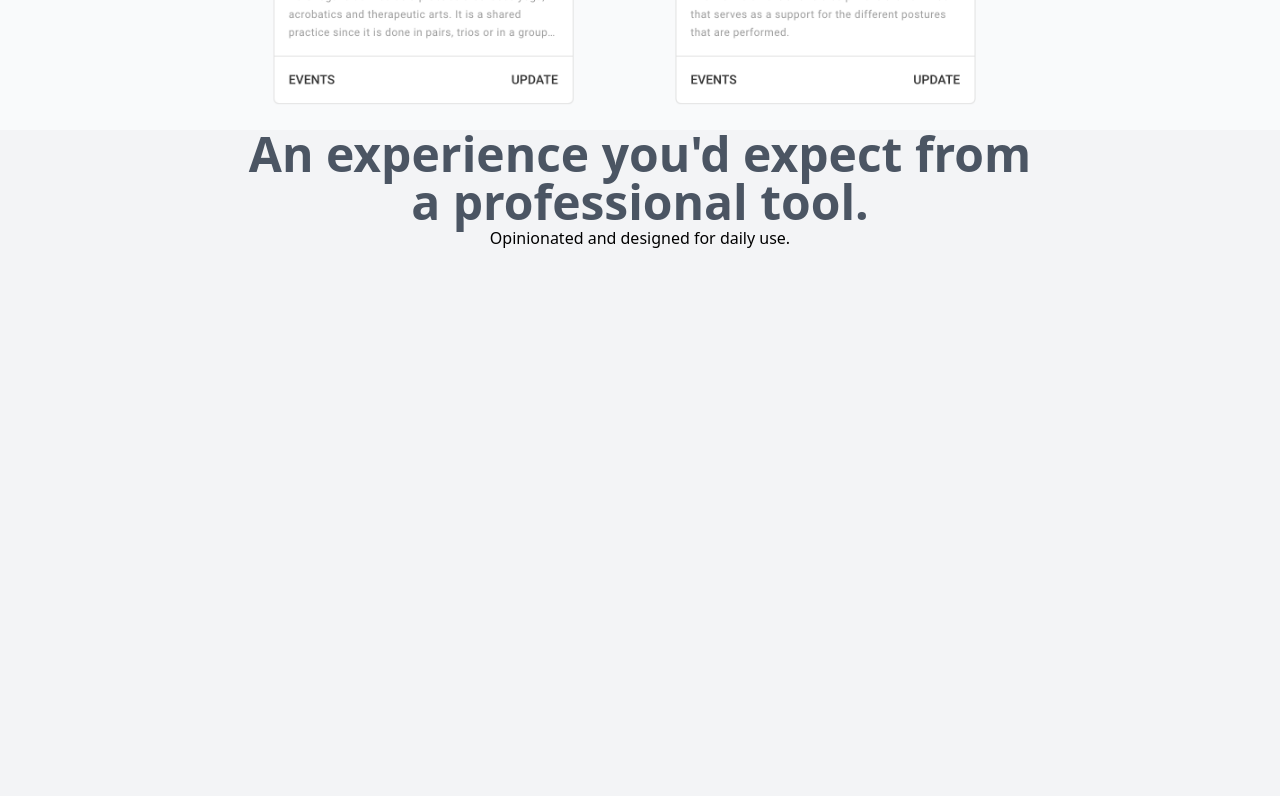
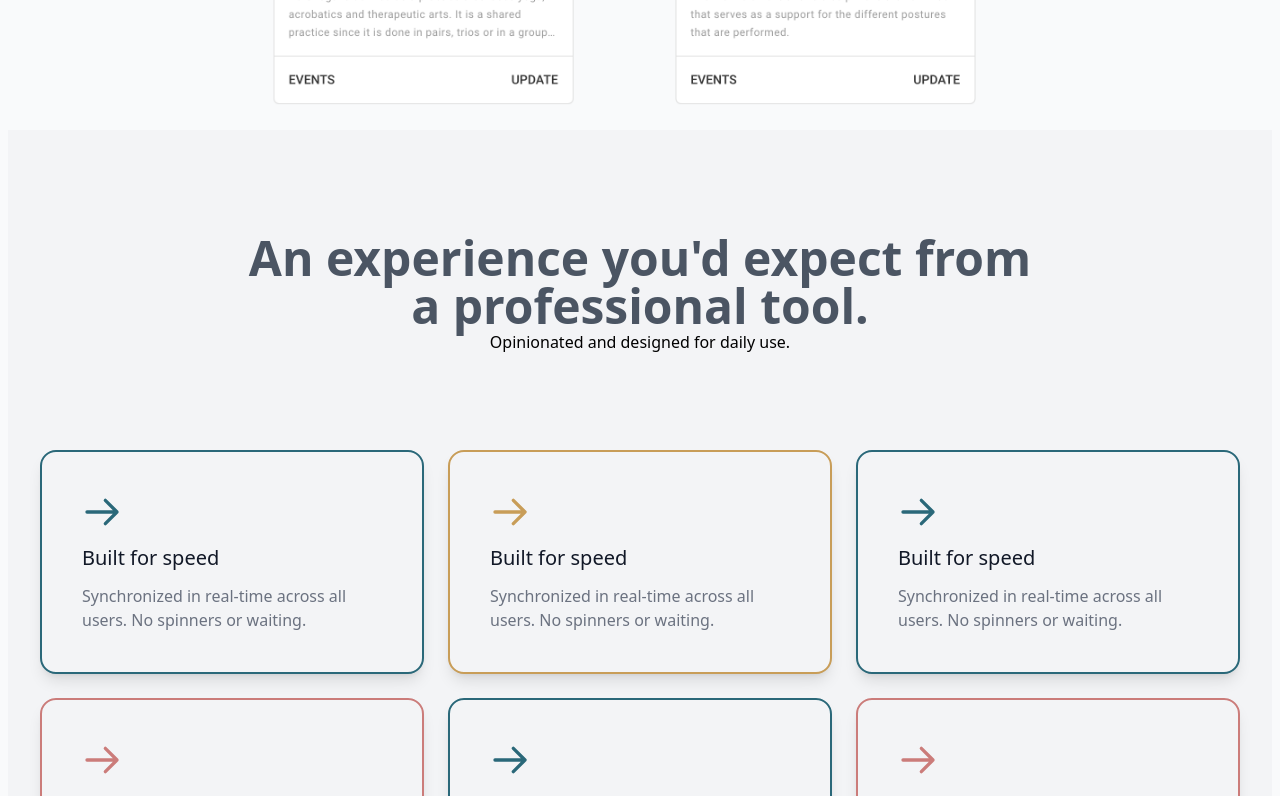
Before and after one commit to obboco/obboco-landing, a Nuxt app: page / in a window 1280 px wide. Shown: the part 1080-1876 px from the top of the page. Built offline with nearby package versions, Linux system fonts and the light colour scheme.

Commit message:
Features next step

```diff
--- a/components/landing/Features.vue
+++ b/components/landing/Features.vue
@@ -1,10 +1,83 @@
 <template>
-  <div class="min-h-screen bg-gray-100 flex justify-center">
-    <div class="flex flex-col text-center" style="width: 800px">
-      <div class="text-gray-600 text-5xl font-bold">
-        An experience you'd expect from a professional tool.
+  <div class="min-h-screen bg-gray-100 flex justify-center mx-2">
+    <div
+      class="flex flex-col justify-center items-center"
+      style="width: 1200px"
+    >
+      <div class="flex flex-col text-center py-24 lg:w-2/3">
+        <div class="text-gray-600 text-4xl lg:text-5xl font-bold">
+          An experience you'd expect from a professional tool.
+        </div>
+        <div>Opinionated and designed for daily use.</div>
       </div>
-      <div>Opinionated and designed for daily use.</div>
+      <div class="grid lg:grid-cols-3 gap-6">
+        <div
+          v-for="feature in featuresBox"
+          :key="feature.title"
+          class="card p-10 bg-gray-100 shadow-lg rounded-2xl w-auto border-2"
+          v-bind:style="{ 'border-color': feature.class }"
+        >
+          <div>
+            <component
+              :is="feature.icon"
+              class="h-10 w-10 mr-2 mb-3"
+              v-bind:style="{ color: feature.class }"
+            />
+          </div>
+          <div class="text-gray-900 text-xl mb-3">{{ feature.title }}</div>
+          <div class="text-gray-500 text-md">{{ feature.description }}</div>
+        </div>
+      </div>
     </div>
   </div>
 </template>
+
+<script setup lang="ts">
+import { ArrowRightIcon } from '@heroicons/vue/outline';
+const featuresBox = [
+  {
+    icon: ArrowRightIcon,
+    title: 'Built for speed',
+    description:
+      'Synchronized in real-time across all users. No spinners or waiting.',
+    class: '#2a6879'
+  },
+  {
+    icon: ArrowRightIcon,
+    title: 'Built for speed',
+    description:
+      'Synchronized in real-time across all users. No spinners or waiting.',
+    class: '#c89d58'
+  },
+  {
+    icon: ArrowRightIcon,
+    title: 'Built for speed',
+    description:
+      'Synchronized in real-time across all users. No spinners or waiting.',
+    class: '#2a6879'
+  },
+  {
+    icon: ArrowRightIcon,
+    title: 'Built for speed',
+    description:
+      'Synchronized in real-time across all users. No spinners or waiting.',
+    class: '#cb7c7a'
+  },
+  {
+    icon: ArrowRightIcon,
+    title: 'Built for speed',
+    description:
+      'Synchronized in real-time across all users. No spinners or waiting.',
+    class: '#2a6879'
+  },
+  {
+    icon: ArrowRightIcon,
+    title: 'Built for speed',
+    description:
+      'Synchronized in real-time across all users. No spinners or waiting.',
+    class: '#cb7c7a'
+  }
+];
+</script>
+
+<style scoped></style>
--- a/components/landing/Hero.vue
+++ b/components/landing/Hero.vue
@@ -3,12 +3,12 @@
     <div class="hero-content text-center flex flex-col">
       <div class="max-w-4xl">
         <h1 class="title lg:text-7xl text-5xl font-bold py-2">
-          Run you day to day business in 10 minutes.
+          Run your day to day business in 10 minutes.
         </h1>
         <p class="text-xl lg:text-3xl py-7 text-gray-600">
           Obboco helps you to manage your activities, bookings, customers and
           revenue with no effort. It’s built for entrepreneurs and small
-          business.
+          businesses.
         </p>
         <a :href="registerUrl" class="singup-button">
           Sign up for free
```
